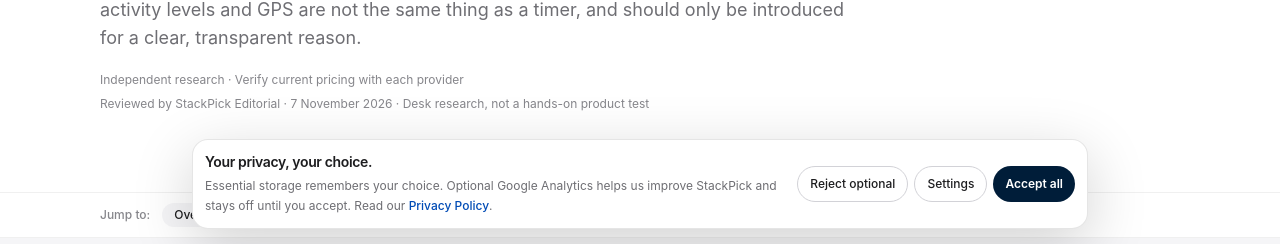
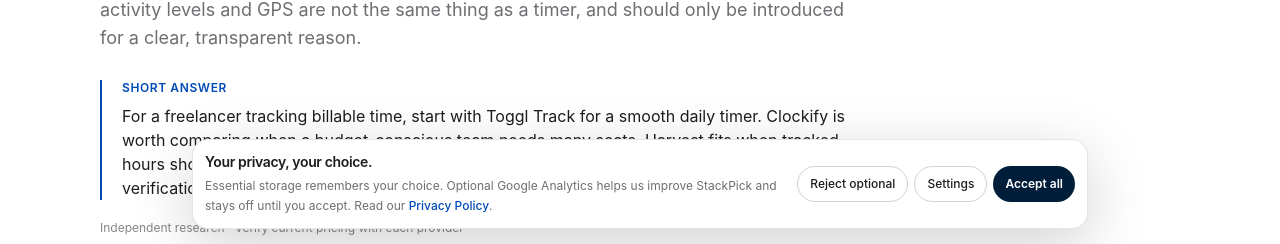
Before and after one commit to LinukaBandara/StackPick, a Next.js app: page /best/time-tracking-software in a window 1280 px wide. Shown: the part 547-791 px from the top of the page. Built offline with nearby package versions, Linux system fonts and the light colour scheme; no server answers.

Commit message:
Add decision summary to comparison guide

```diff
--- a/app/best/time-tracking-software/page.tsx
+++ b/app/best/time-tracking-software/page.tsx
@@ -13,6 +13,7 @@ export default function Page() {
     <ComparisonArticle
       title="Best Time Tracking Software for Freelancers & Small Teams"
       slug="time-tracking-software"
+      quickAnswer="For a freelancer tracking billable time, start with Toggl Track for a smooth daily timer. Clockify is worth comparing when a budget-conscious team needs many seats. Harvest fits when tracked hours should become client invoices. Hubstaff is for teams that specifically need worker or field verification; use monitoring transparently and only when there is a clear reason."
       reviewedOn="2026-11-07"
       intro="If you bill clients by the hour, time tracking should lead to usable timesheets and invoices — not another spreadsheet cleanup job. Freelancers should prioritize billable/non-billable labels, client and project reports, rounding rules, and easy export or invoice integration. Small-team managers must make a separate decision about monitoring: screenshots, activity levels and GPS are not the same thing as a timer, and should only be introduced for a clear, transparent reason."
       pricingNote="Plan details checked against official provider pricing/help pages on November 7, 2026. Check current limits for users, projects, billable reports, timesheet approvals, integrations and invoice creation. A free timer may be enough for personal tracking but still require manual work to create invoices. Confirm whether monitoring features are included, optional or restricted to higher tiers, and disclose monitoring practices to workers."
```
